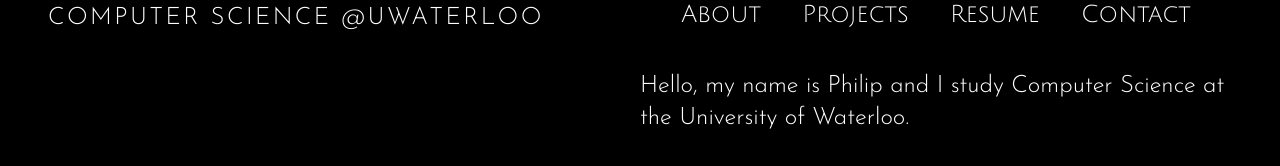
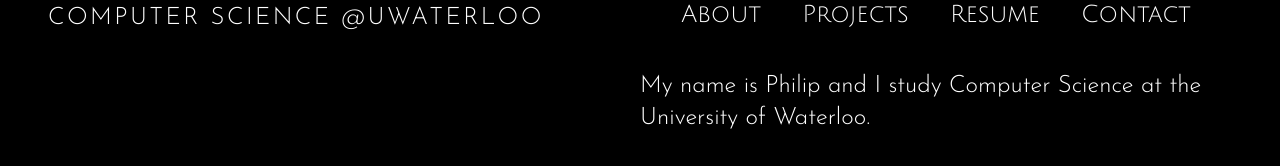
Before and after one commit to philipchen05/personal-website, a React (Create React App) app: page / in a window 1280 px wide. Shown: the part 516-682 px from the top of the page. Built offline with nearby package versions, Linux system fonts and the light colour scheme.

Commit message:
Updated home page

```diff
--- a/src/components/Home.jsx
+++ b/src/components/Home.jsx
@@ -1,7 +1,7 @@
 import React from "react";
 
 function Home() {
-    return <h1 className="font-body xs:text-lg sm:text-xl md:text-2xl lg:text-2xl text-white font-thin">Hello, my name is Philip and I study Computer Science at the University of Waterloo.</h1>;
+    return <h1 className="font-body xs:text-lg sm:text-xl md:text-2xl lg:text-2xl text-white font-thin">My name is Philip and I study Computer Science at the University of Waterloo.</h1>;
 }
 
 export default Home;
```
